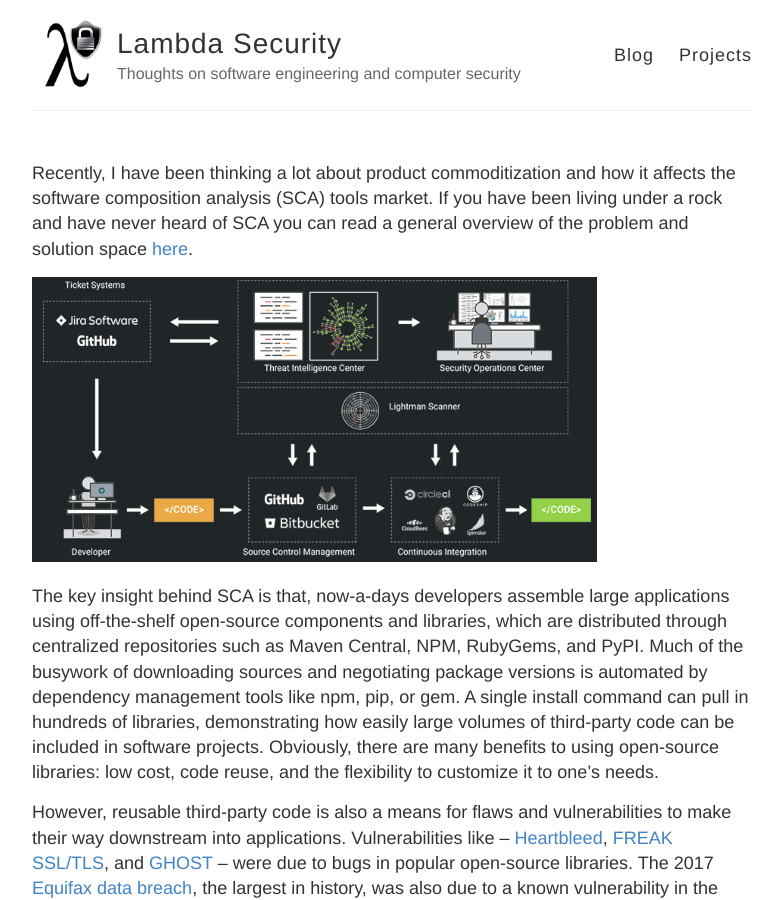
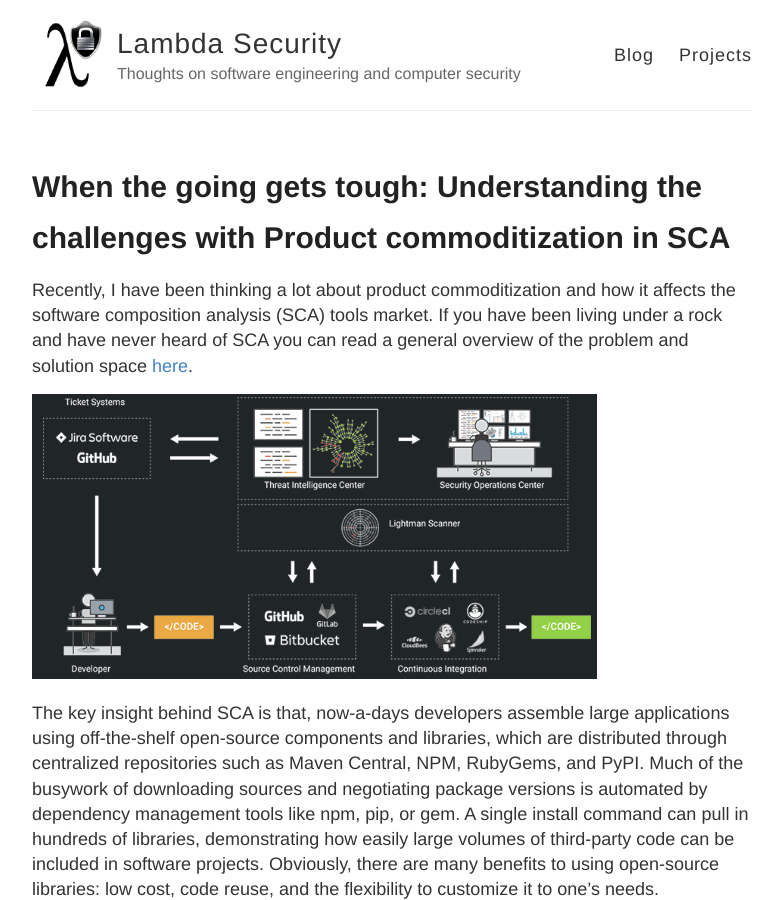
Before and after one commit to lambdasec/lambdasec.github.io, a Jekyll site: the page built from _posts/2019-6-14-When-the-going-gets-tough-Understanding-the-challenges-with-Product-commoditization-in-SCA.md, in a window 1280 px wide and 900 px high. Shown: the whole window, without its empty margins (248-1030 px from the left). Built offline with Jekyll 4.4.1, drawn with Linux system fonts in a browser that asks for light colours; our own code applies the rules of GitHub Pages for plain Markdown files.

Commit message:
Update 2019-6-14-When-the-going-gets-tough-Understanding-the-challenges-with-Product-commoditization-in-SCA.md

```diff
--- a/_posts/2019-6-14-When-the-going-gets-tough-Understanding-the-challenges-with-Product-commoditization-in-SCA.md
+++ b/_posts/2019-6-14-When-the-going-gets-tough-Understanding-the-challenges-with-Product-commoditization-in-SCA.md
@@ -1,6 +1,6 @@
 ---
 layout: post
-title: When the going gets tough: Understanding the challenges with Product commoditization in SCA
+title: "When the going gets tough: Understanding the challenges with Product commoditization in SCA"
 ---
 
 Recently, I have been thinking a lot about product commoditization and how it affects the software composition analysis (SCA) tools market. If you have been living under a rock and have never heard of SCA you can read a general overview of the problem and solution space [here](https://www.veracode.com/products/software-composition-analysis).
```
